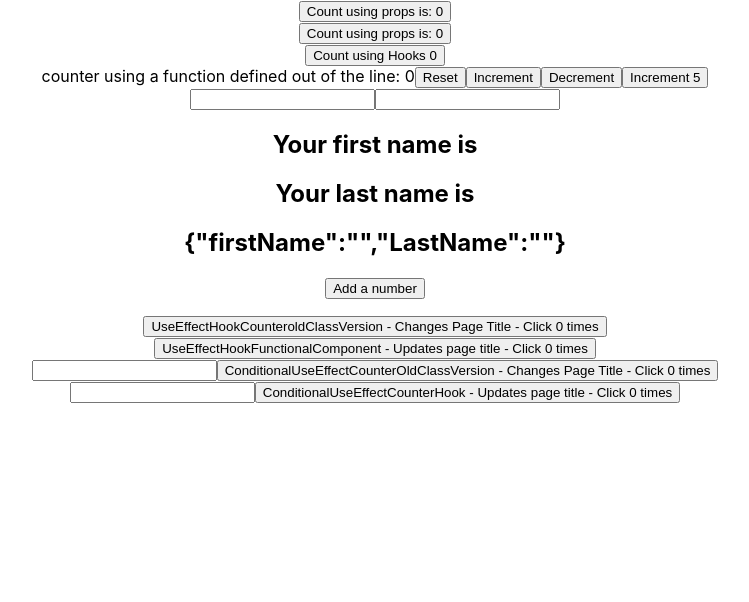
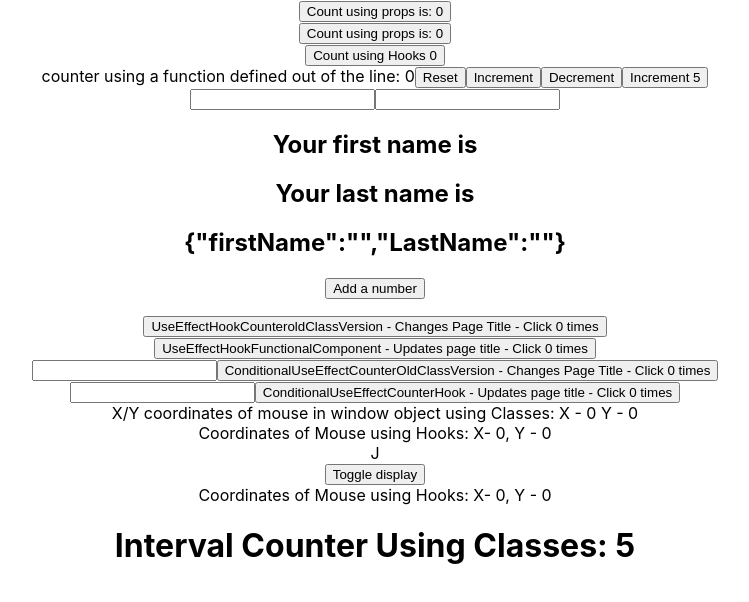
Before and after one commit to stephanduval/CodeEvolution-React-Hooks-Tutorial, a React (Create React App) app: page / in a window 1280 px wide. Shown: the top 602 px of the page, without its empty margins (265-1014 px from the left). Built offline with nearby package versions, Linux system fonts and the light colour scheme.

Commit message:
added an interval counter using classes and many other components

```diff
--- a/src/App.js
+++ b/src/App.js
@@ -1,14 +1,19 @@
 import './App.css';
-import ClassCounter from './components/ClassCounterwithProps.js'
-import ClassCounterTwo from './components/ClassCounterTwo.js'
-import HookCounter from './components/HookCounter.js'
+import ClassCounter from './components/ClassCounterwithProps.js';
+import ClassCounterTwo from './components/ClassCounterTwo.js';
+import HookCounter from './components/HookCounter.js';
 import HookCounterTwo from './components/HookCounter2.js';
 import HookCounterThree from './components/HookCounterThree.js';
 import HookCounterFour from './components/HookCounterFour';
 import UseEffectHookCounteroldClassVersion from './components/UseEffectHookCounteroldClassVersion';
 import UseEffectHookFunctionalComponent from './components/UseEffectHookFunctionalComponent';
-import ConditionalUseEffectCounterOldClassVersion from './components/ConditionalUseEffectCounterOldClassVersion'
-import ConditionalUseEffectCounterHook from './components/ConditionalUseEffectCounterHook'
+import ConditionalUseEffectCounterOldClassVersion from './components/ConditionalUseEffectCounterOldClassVersion';
+import ConditionalUseEffectCounterHook from './components/ConditionalUseEffectCounterHook';
+import ClassMouse from './components/SingleRunEffectUsingClass';
+import SingleRunEffectUsingHooks from './components/SingleRunEffectUsingHooks';
+import MouseContainer from './components/ComponentUnmountWithHooks';
+import IntervalClassCounter from './components/IntervalClassCounter'
+
 
 function App() {
   return (
@@ -23,6 +28,11 @@
       <UseEffectHookFunctionalComponent />
       <ConditionalUseEffectCounterOldClassVersion />
       <ConditionalUseEffectCounterHook />
+      <ClassMouse />
+      <SingleRunEffectUsingHooks />J
+      <MouseContainer />
+      <IntervalClassCounter />
+
     </div>
   );
 }
--- /dev/null
+++ b/src/components/ComponentUnmountWithHooks.js
@@ -0,0 +1,14 @@
+import React, { useState } from 'react'
+import HookMouse from './SingleRunEffectUsingHooks'
+
+function MouseContainer() {
+    const [display, setDisplay] = useState(true)
+    return (
+        <div>
+            <button onClick={() => setDisplay(!display)}>Toggle display</button>
+            {display && <HookMouse />}
+        </div>
+    )
+}
+
+export default MouseContainer
--- a/src/components/ConditionalUseEffectCounterOldClassVersion.js
+++ b/src/components/ConditionalUseEffectCounterOldClassVersion.js
@@ -1,4 +1,5 @@
 import React, { Component } from 'react'
+
 
 class ConditionalUseEffectCounterOldClassVersion extends Component {
     constructor(props) {
--- /dev/null
+++ b/src/components/IntervalClassCounter.js
@@ -0,0 +1,30 @@
+import React, { Component } from 'react'
+
+class IntervalClassCounter extends Component {
+    constructor(props) {
+        super(props)
+        this.state = {
+            count: 0
+        }
+}
+
+componentDidMount() {
+    this.interval = setInterval(this.tick, 1000)
+}
+
+componentWillUnmount() {
+    clearInterval(this.interval)
+}
+
+tick = () => {
+    this.setState({
+        count: this.state.count + 1
+    })
+}
+
+render() {
+    return <h1>Interval Counter Using Classes: {this.state.count}</h1>
+}
+}
+
+export default IntervalClassCounter
--- /dev/null
+++ b/src/components/SingleRunEffectUsingClass.js
@@ -0,0 +1,37 @@
+import React, { Component } from 'react'
+
+class ClassMouse extends Component {
+    constructor(props) {
+        super(props)
+
+            this.state = {
+                x: 0,
+                y: 0
+            }
+    }
+
+
+logMousePosition = event => {
+    this.setState({ x: event.clientX, y: event.clientY})
+}
+
+// when something happens only once we used to use the componentDidMount() function to envelope it
+componentDidMount(){
+    window.addEventListener('mousemove', this.logMousePosition)
+}
+
+//How to handle if we unmount the component
+componentWillUnmount() {
+    window.removeEventListener('mousemove', this.logMousePosition)
+}
+
+render () {
+    return (
+    <div>
+       X/Y coordinates of mouse in window object using Classes:  X - {this.state.x} Y - {this.state.y}
+    </div>
+    )
+}
+}
+
+export default ClassMouse
--- /dev/null
+++ b/src/components/SingleRunEffectUsingHooks.js
@@ -0,0 +1,36 @@
+import React from 'react'
+import { useEffect, useState } from 'react'
+
+function HookMouse() {
+
+    const [x, setX] = useState(0)
+    const [y, setY] = useState(0)
+
+    const logMousePosition = event => {
+        console.log('Mouse event')
+        setX(event.clientX)  //clientX is part of thea MouseEvent() object
+        setY(event.clientY)
+    }
+
+    useEffect(() => {
+        console.log('useEffect called')
+        window.addEventListener('mousemove', logMousePosition)
+
+        //this is our cleanup function for when a component unmounts:
+        //return runs when the component is unmounted
+        return () => {
+            console.log('component unmounting code')
+            window.removeEventListener('mousemove', logMousePosition)
+        }
+
+    }, [])  // the empty array means we call it only once. (the array of delta varibles that trigger the function is null)
+           // Not having this makes the component run insanely slow
+
+    return (
+        <div>
+            Coordinates of Mouse using Hooks: X- {x}, Y - {y}
+        </div>
+    )
+}
+
+export default HookMouse
```
